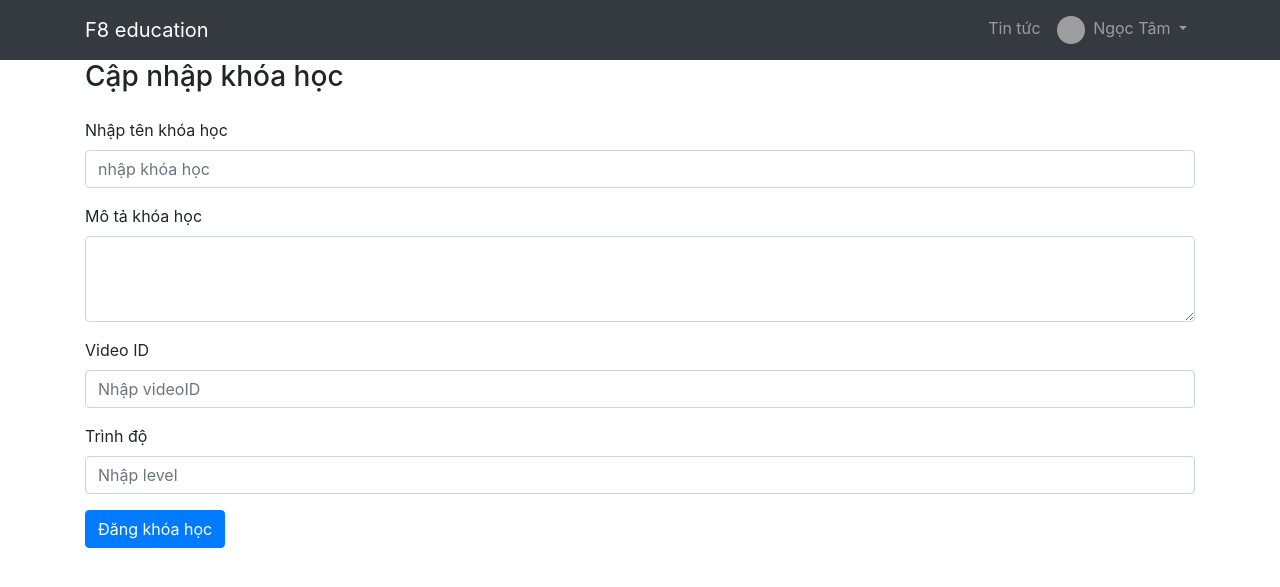
After one commit to Chicken-learns-to-code/basic-nodejs, a Node server app: template src/resources/views/courses/edit.hbs in a window 1280 px wide. The commit adds this page. Shown: the top 587 px of the page. Run offline with Node 20, Linux system fonts and the light colour scheme; the template is opened without the code that fills it, so the values that code supplies are empty; some libraries are stand-ins or nearby versions; grey boxes are pictures that could not be loaded.

Commit message:
update & delete courses

```diff
--- a/package.json
+++ b/package.json
@@ -27,6 +27,7 @@
     "express": "^4.17.3",
     "express-handlebars": "^6.0.5",
     "express-load": "^1.1.7",
+    "method-override": "^3.0.0",
     "mongoose": "^6.3.0",
     "mongoose-slug-generator": "^1.0.4"
   },
--- a/src/index.js
+++ b/src/index.js
@@ -2,6 +2,7 @@ const path = require('path')
 const express = require('express');
 const handlebars = require('express-handlebars');
 const morgan = require('morgan'); //import library
+const methodOverride = require('method-override');
 const route = require('./routes');
 const db = require('./config/db');
 //Connect to DB:
@@ -14,14 +15,18 @@ app.use(express.urlencoded({
   extended: true,
 })); //send get
 app.use(express.json()); //send post
-//XMLHttpRequest, fetch, axios
+// override with POST having ?_method=DELETE
+app.use(methodOverride('_method'));
 
 
 //HTTP logger
 app.use(morgan('combined'));
 //Template engine
 app.engine('hbs',handlebars.engine({
-  extname: '.hbs'
+  extname: '.hbs',
+  helpers: {
+    sum: (a, b) => a + b,
+  }
 }));
 app.set('view engine','hbs');
 app.set('views', path.join(__dirname,'resources','views'));
--- a/src/resources/scss/app.scss
+++ b/src/resources/scss/app.scss
@@ -2,3 +2,9 @@
 #app {
     background: $red-color;
 }
+.users-avatar {
+    width: 28px;
+    height: 28px;
+    border-radius: 50%;
+    margin-right: 4px;
+}
--- /dev/null
+++ b/src/resources/views/courses/edit.hbs
@@ -0,0 +1,22 @@
+<div class="mt">
+    <h3>Cập nhập khóa học</h3>
+    <form class="mt-4" method="post" action="/courses/{{course._id}}?_method=PUT">
+        <div class="form-group">
+            <label for="name">Nhập tên khóa học</label>
+            <input type="text" name="name" class="form-control" value="{{course.name}}" id="exampleFormControlInput1" placeholder="nhập khóa học">
+        </div>
+        <div class="form-group">
+            <label for="description">Mô tả khóa học</label>
+            <textarea class="form-control" name="description" id="exampleFormControlTextarea1" rows="3">{{course.description}}</textarea>
+        </div>
+        <div class="form-group">
+            <label for="name">Video ID</label>
+            <input type="text" name="videoId" class="form-control" value="{{course.videoId}}" id="exampleFormControlInput1" placeholder="Nhập videoID">
+        </div>
+        <div class="form-group">
+            <label for="name">Trình độ</label>
+            <input type="text" name="level" class="form-control" value="{{course.level}}" id="exampleFormControlInput1" placeholder="Nhập level">
+        </div>
+        <button type="submit" class="btn btn-primary">Đăng khóa học</button>
+    </form>
+</div>
--- a/src/resources/views/partials/header.hbs
+++ b/src/resources/views/partials/header.hbs
@@ -1,33 +1,29 @@
 <nav class="navbar navbar-expand-lg navbar-dark bg-dark">
-  <a class="navbar-brand" href="#">F8 education</a>
-  <button class="navbar-toggler" type="button" data-toggle="collapse" data-target="#navbarSupportedContent" aria-controls="navbarSupportedContent" aria-expanded="false" aria-label="Toggle navigation">
-    <span class="navbar-toggler-icon"></span>
-  </button>
-
+  <div class="container">
+    <a class="navbar-brand" href="/">F8 education</a>
     <div class="collapse navbar-collapse" id="navbarSupportedContent">
-    <ul class="navbar-nav mr-auto">
-      <li class="nav-item active">
-        <a class="nav-link" href="/">Trang chủ</a>
-      </li>
+      <ul class="navbar-nav ml-auto">
         <li class="nav-item">
           <a class="nav-link" href="/news">Tin tức</a>
         </li>
-      <li class="nav-item">
-        <a class="nav-link" href="/courses/create">Đăng khóa học</a>
-      </li>
-      {{!-- <li class="nav-item dropdown">
-        <a class="nav-link dropdown-toggle" href="#" id="navbarDropdown" role="button" data-toggle="dropdown" aria-haspopup="true" aria-expanded="false">
-          Dropdown
+        <li class="nav-item dropdown">
+          <a class="nav-link dropdown-toggle" href="#" id="navbarDropdown" role="button" data-toggle="dropdown"
+            aria-haspopup="true" aria-expanded="false">
+            <img src="https://yotrip.vn/public/backend/uploads/images/users/rn_image_picker_lib_temp_2458d8d0-5e10-4cd0-b55b-ad58f60646ed.jpg" class="users-avatar">
+            Ngọc Tâm
           </a>
           <div class="dropdown-menu" aria-labelledby="navbarDropdown">
-          <a class="dropdown-item" href="#">Action</a>
-          <a class="dropdown-item" href="#">Another action</a>
+            <a class="dropdown-item" href="/courses/create">Đăng khóa học</a>
             <div class="dropdown-divider"></div>
-          <a class="dropdown-item" href="#">Something else here</a>
+            <a class="dropdown-item" href="/me/stored/courses">Khóa học của tôi</a>
+            <a class="dropdown-item" href="/me/stored/courses">Bài viêt của tôi</a>
+            <div class="dropdown-divider"></div>
+            <a class="dropdown-item" href="#">Đăng xuất</a>
           </div>
-      </li> --}}
+        </li>
 
       </ul>
 
     </div>
+  </div>
 </nav>
--- a/src/routes/courses.js
+++ b/src/routes/courses.js
@@ -5,7 +5,9 @@ const courseController = require('../app/controllers/CourseController');
 
 route.get('/create', courseController.create);
 route.post('/store', courseController.store);
+route.get('/:id/edit', courseController.edit);
+route.put('/:id', courseController.update);
+route.delete('/:id', courseController.destroy);
 route.get('/:slug', courseController.show);
 
-
 module.exports = route;
--- a/src/routes/index.js
+++ b/src/routes/index.js
@@ -1,9 +1,11 @@
 const newRouter = require('./news');
 const siteRouter = require('./site');
+const meRouter = require('./me');
 const courseRouter = require('./courses');
 
 function route(app) {
     app.use('/news',newRouter);
+    app.use('/me',meRouter);
     app.use('/courses',courseRouter);
     app.use('/',siteRouter);
 
```
Also changed, not shown: src/app/controllers/CourseController.js (+20 -0 lines), src/app/controllers/MeController.js (added, +15 -0 lines), src/resources/views/me/stored-courses.hbs (added, +69 -0 lines), src/routes/me.js (added, +8 -0 lines), src/public/css/app.css, 1 other file. Lines whose indentation alone changed are shown as unchanged.
